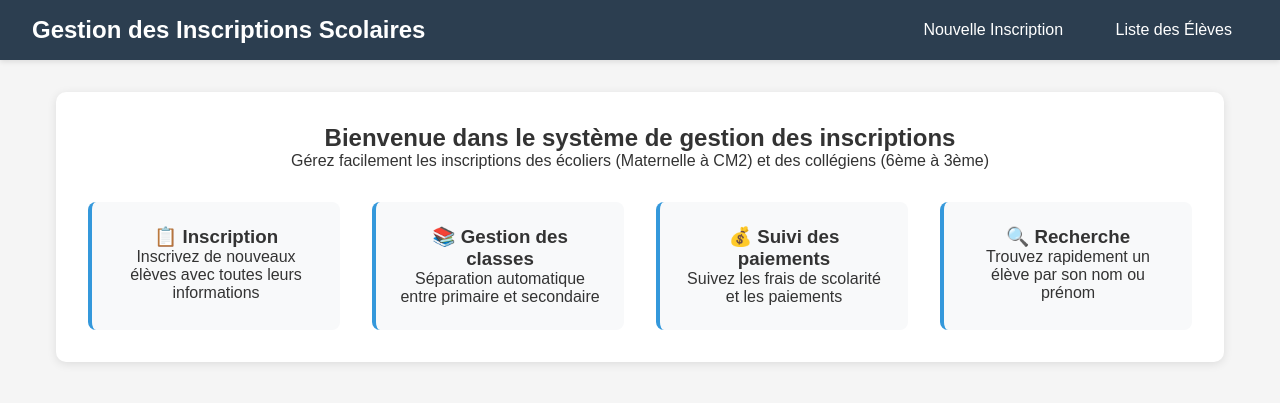
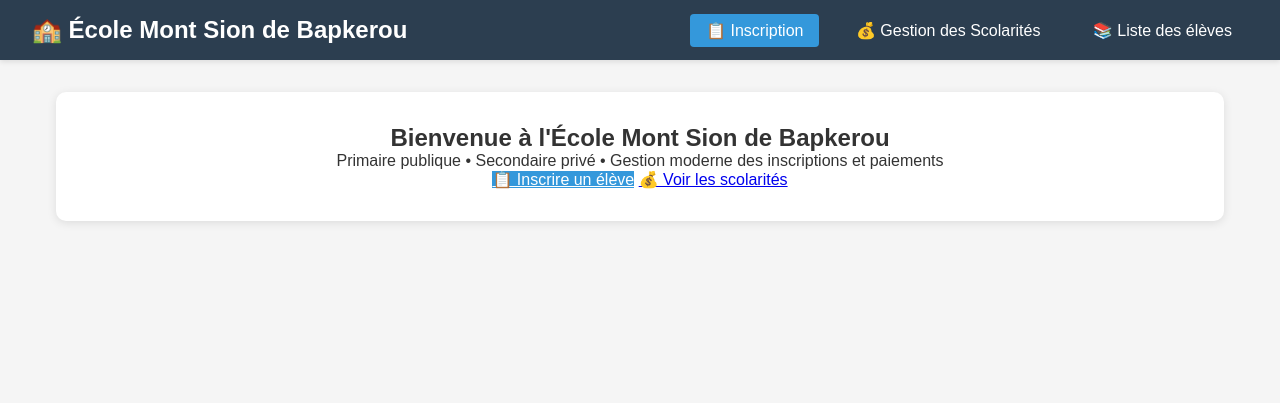
Before and after one commit to appolinair2355/Web, a Flask app: page / in a window 1280 px wide. Shown: the top 403 px of the page. Run offline with Flask 3, Linux system fonts and the light colour scheme.

Commit message:
Update index.html

```diff
--- a/templates/index.html
+++ b/templates/index.html
@@ -2,43 +2,28 @@
 <html lang="fr">
 <head>
     <meta charset="UTF-8">
-    <meta name="viewport" content="width=device-width, initial-scale=1.0">
-    <title>Gestion des Inscriptions Scolaires</title>
+    <title>École Mont Sion de Bapkerou</title>
     <link rel="stylesheet" href="{{ url_for('static', filename='css/style.css') }}">
 </head>
 <body>
     <nav class="navbar">
-        <h1>Gestion des Inscriptions Scolaires</h1>
+        <h1>🏫 École Mont Sion de Bapkerou</h1>
         <div class="nav-links">
-            <a href="{{ url_for('register') }}">Nouvelle Inscription</a>
-            <a href="{{ url_for('students') }}">Liste des Élèves</a>
+            <a href="{{ url_for('register') }}" class="btn btn-primary">📋 Inscription</a>
+            <a href="{{ url_for('scolarite') }}" class="btn btn-success">💰 Gestion des Scolarités</a>
+            <a href="{{ url_for('students') }}">📚 Liste des élèves</a>
         </div>
     </nav>
 
     <main class="container">
         <div class="hero">
-            <h2>Bienvenue dans le système de gestion des inscriptions</h2>
-            <p>Gérez facilement les inscriptions des écoliers (Maternelle à CM2) et des collégiens (6ème à 3ème)</p>
-
-            <div class="features">
-                <div class="feature-card">
-                    <h3>📋 Inscription</h3>
-                    <p>Inscrivez de nouveaux élèves avec toutes leurs informations</p>
-                </div>
-                <div class="feature-card">
-                    <h3>📚 Gestion des classes</h3>
-                    <p>Séparation automatique entre primaire et secondaire</p>
-                </div>
-                <div class="feature-card">
-                    <h3>💰 Suivi des paiements</h3>
-                    <p>Suivez les frais de scolarité et les paiements</p>
-                </div>
-                <div class="feature-card">
-                    <h3>🔍 Recherche</h3>
-                    <p>Trouvez rapidement un élève par son nom ou prénom</p>
-                </div>
+            <h2>Bienvenue à l'École Mont Sion de Bapkerou</h2>
+            <p>Primaire publique • Secondaire privé • Gestion moderne des inscriptions et paiements</p>
+            <div class="cta-buttons">
+                <a href="{{ url_for('register') }}" class="btn-large btn-primary">📋 Inscrire un élève</a>
+                <a href="{{ url_for('scolarite') }}" class="btn-large btn-success">💰 Voir les scolarités</a>
             </div>
         </div>
     </main>
 </body>
-  </html>
+</html>
```
